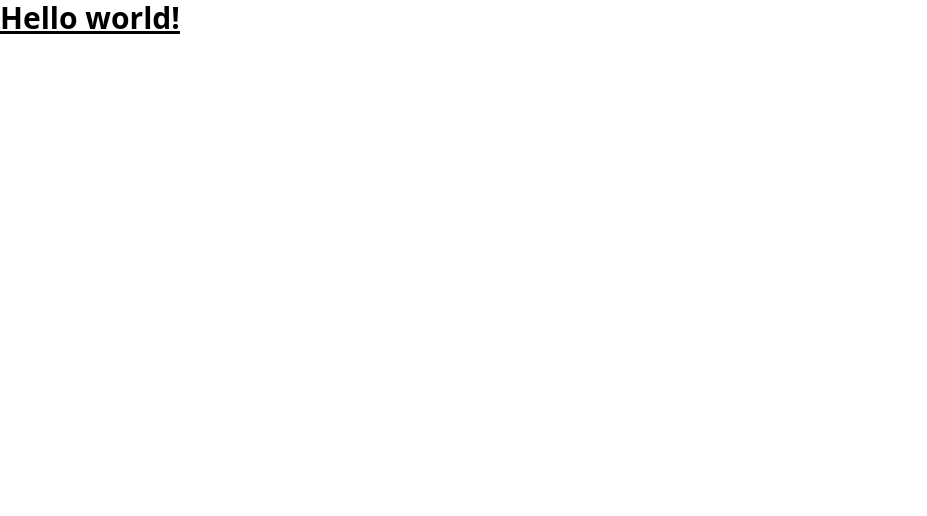
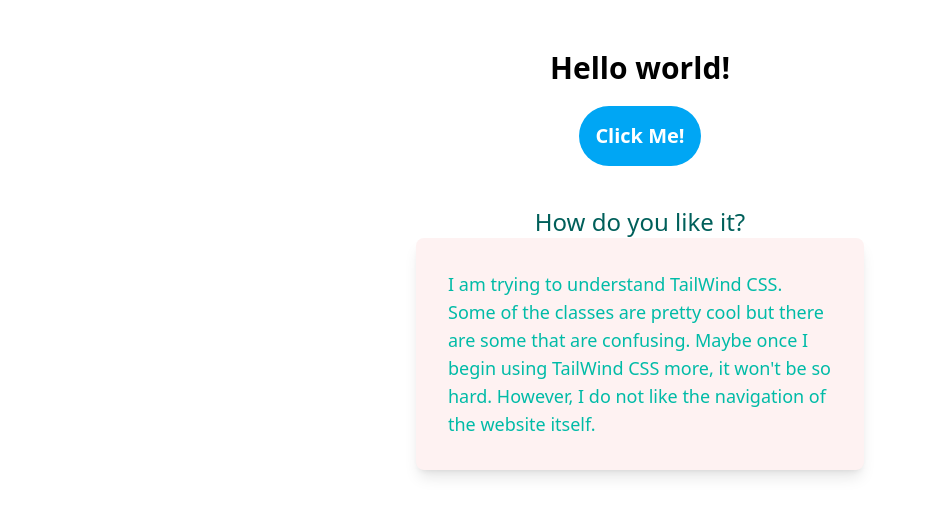
Before and after one commit to ssmith2006/styling-frameworks, a plain HTML site: page tailwind.html in a window 1280 px wide. Shown: the whole page, without its empty margins (0-927 px from the left). Drawn offline with nearby package versions, Linux system fonts and the light colour scheme.

Commit message:
completed assignment

```diff
--- a/tailwind.html
+++ b/tailwind.html
@@ -1,4 +1,4 @@
-<!doctype html>
+<!DOCTYPE html>
 <html>
   <head>
     <meta charset="UTF-8" />
@@ -6,9 +6,29 @@
     <script src="https://unpkg.com/@tailwindcss/browser@4"></script>
   </head>
   <body>
-    <header><h1 class="text-3xl font-bold underline">Hello world!</h1></header>
+    <header class="mt-[50px] flex justify-center">
+      <h1 class="text-3xl font-bold">Hello world!</h1>
+    </header>
+    <div class="flex justify-center mt-5">
+      <button
+        class="rounded-full bg-sky-500 hover:bg-sky-700 text-white font-bold p-4 text-xl"
+      >
+        Click Me!
+      </button>
+    </div>
 
-
-
+    <main class="mt-10">
+      <h2 class="text-2xl text-teal-800 flex justify-center">
+        How do you like it?
+      </h2>
+      <div class=" flex justify-center items-center">
+        <p class="text-lg text-teal-500 bg-red-50 p-8 rounded-lg shadow-lg max-w-md w-full">
+          I am trying to understand TailWind CSS. Some of the classes are pretty
+          cool but there are some that are confusing. Maybe once I begin using TailWind CSS more, it won't be so hard.
+          However, I do not like the navigation of the website itself.
+        </p>
+      </div>
+    </main>
+    <footer></footer>
   </body>
 </html>
```
Also changed, not shown: index.html (deleted, +0 -11 lines).
